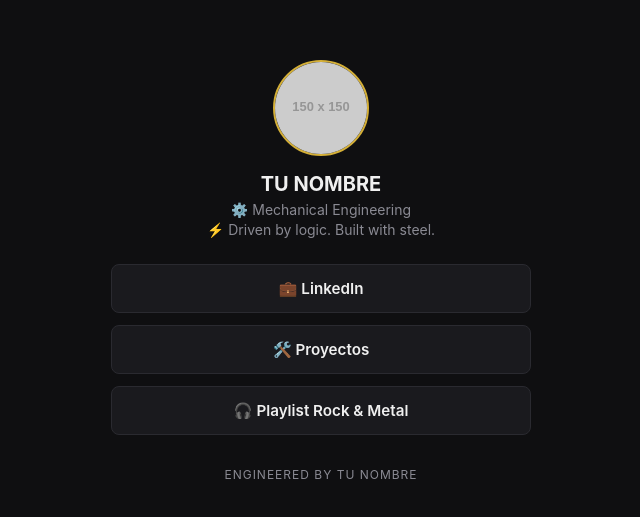
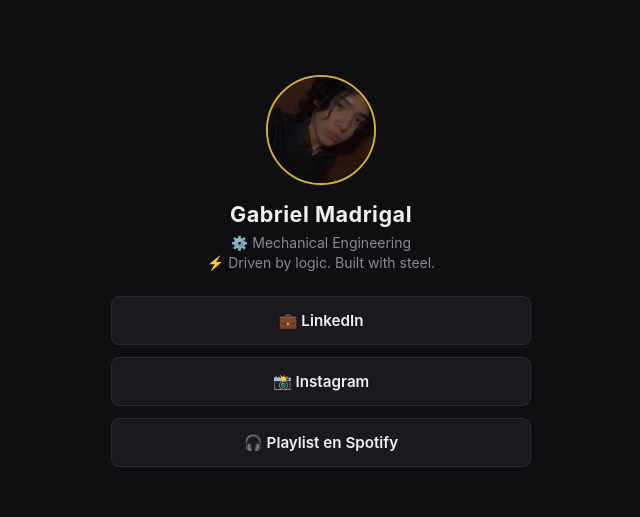
Before and after one commit to Lashssv/Multilink, a plain HTML site: page index.html in a window 1280 px wide. Shown: the part 129-646 px from the top of the page, without its empty margins (319-959 px from the left). Drawn offline with Linux system fonts and the light colour scheme; placeholder pictures from the web are drawn by us.

Commit message:
Modify profile details and links in index.html
Updated profile information and links in index.html.

```diff
--- a/index.html
+++ b/index.html
@@ -3,7 +3,7 @@
 <head>
     <meta charset="UTF-8">
     <meta name="viewport" content="width=device-width, initial-scale=1.0">
-    <title>Links | Tu Nombre</title>
+    <title>Gabriel Madrigal | Links</title>
     <style>
         :root {
             --bg-color: #0f0f11;
@@ -39,8 +39,8 @@
         }
 
         .profile-img {
-            width: 96px;
-            height: 96px;
+            width: 110px;
+            height: 110px;
             border-radius: 50%;
             border: 2px solid var(--accent-color);
             object-fit: cover;
@@ -48,9 +48,10 @@
         }
 
         .profile-name {
-            font-size: 1.25rem;
+            font-size: 1.35rem;
             font-weight: 700;
-            margin-bottom: 4px;
+            margin-bottom: 6px;
+            letter-spacing: 0.5px;
         }
 
         .profile-bio {
@@ -86,34 +87,27 @@
             border-color: var(--accent-color);
             transform: translateY(-2px);
         }
-
-        .footer-text {
-            margin-top: 32px;
-            font-size: 0.75rem;
-            color: var(--subtext-color);
-            letter-spacing: 1px;
-        }
     </style>
 </head>
 <body>
     <div class="container">
-        <img class="profile-img" src="https://via.placeholder.com/150" alt="Foto de perfil">
-        <h1 class="profile-name">TU NOMBRE</h1>
+        <!-- Foto de perfil alojada en tu repositorio -->
+        <img class="profile-img" src="GabrielM.jpeg" alt="Gabriel Madrigal">
+
+        <h1 class="profile-name">Gabriel Madrigal</h1>
         <p class="profile-bio">⚙️ Mechanical Engineering<br>⚡ Driven by logic. Built with steel.</p>
 
         <div class="links-container">
-            <a href="https://linkedin.com" target="_blank" rel="noopener noreferrer" class="link-card">
+            <a href="https://www.linkedin.com/in/axel-gabriel-maga%C3%B1a-madrigal-0a6b1a404?utm_source=share_via&utm_content=profile&utm_medium=member_ios" target="_blank" rel="noopener noreferrer" class="link-card">
                 💼 LinkedIn
             </a>
-            <a href="https://github.com" target="_blank" rel="noopener noreferrer" class="link-card">
-                🛠️ Proyectos
+            <a href="https://www.instagram.com/lash_ssv?igsi=eDdsY3ZjdTVzcTRz&utm_source=qr" target="_blank" rel="noopener noreferrer" class="link-card">
+                📸 Instagram
             </a>
-            <a href="https://spotify.com" target="_blank" rel="noopener noreferrer" class="link-card">
-                🎧 Playlist Rock & Metal
+            <a href="https://open.spotify.com/playlist/4BQ3mbk8pr1FnaVNgNUFwB?si=P_gxqMJ3So-tZZrWGyQ8hg&utm_source=copy-link&pi=bErl8wVKTduJa" target="_blank" rel="noopener noreferrer" class="link-card">
+                🎧 Playlist en Spotify
             </a>
         </div>
-
-        <p class="footer-text">ENGINEERED BY TU NOMBRE</p>
     </div>
 </body>
 </html>
```
